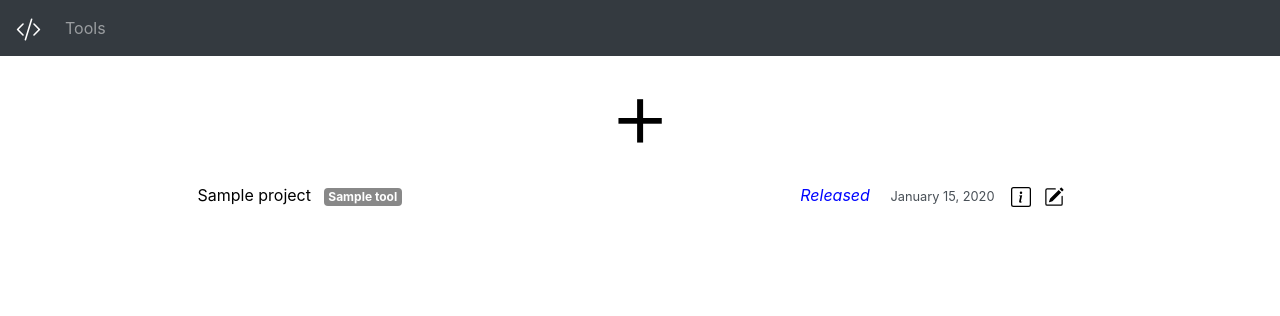
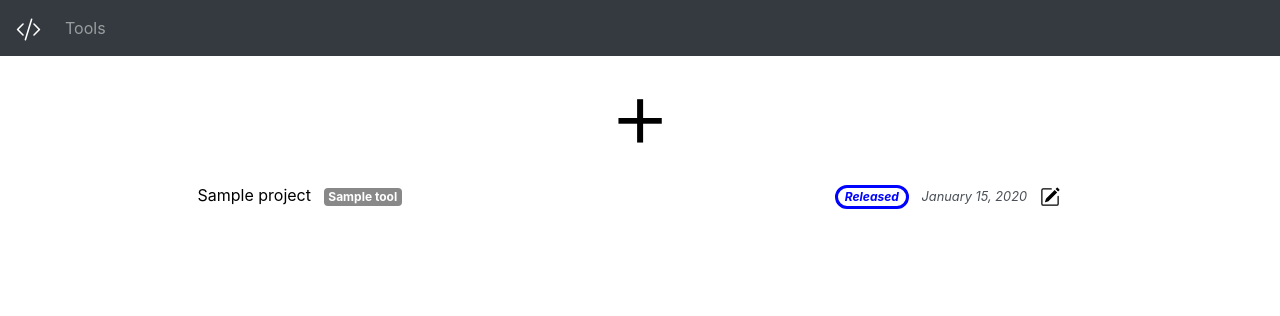
Before and after one commit to misterrager8/CodeGarden, a Flask app: page / in a window 1280 px wide. Shown: the top 316 px of the page. Run offline with Flask 2, Linux system fonts and the light colour scheme; tables that the repository leaves empty hold one stand-in row (values such as "Sample post"); some libraries are stand-ins or nearby versions.

Commit message:
Add macros
- status_badge

- date_label

```diff
--- a/modules/model.py
+++ b/modules/model.py
@@ -68,7 +68,7 @@ class Project(db.Model):
             return [self.status, "#396073"]
         elif self.status == "Released":
             return [self.status, "#0004ff"]
-        elif self.status == "Archived / On Ice":
+        elif self.status == "Archived":
             return [self.status, "#ff8c00"]
 
     def __str__(self):
--- a/modules/templates/macros.html
+++ b/modules/templates/macros.html
@@ -1,3 +1,5 @@
+{% set status_list=[["In Development", "#2ab04e"], ["Paused", "#66b9cc"], ["Released", "#0004ff"], ["Archived", "#ff8c00"]] %}
+
 <!--Title Div-->
 {% macro title_div(txt, class='') %}
 <p class="text-center {{ class }}">{{ txt }}</p>
@@ -13,6 +15,16 @@
 <a href="{{ url_for('tool', id_=tool.id) }}"><span class="badge" style="background-color:{{ tool.color }}; color:white;">{{ tool.name }}</span></a>
 {% endmacro %}
 
+<!--Status Badge-->
+{% macro status_badge(project, class='') %}
+<span class="badge badge-pill font-italic {{ class }}" style="border-style: solid; border-color:{{ project.get_status()[1] }}; color:{{ project.get_status()[1] }}">{{ project.get_status()[0] }}</span>
+{% endmacro %}
+
+<!--Date Label-->
+{% macro date_label(project, class='') %}
+<span class="font-italic {{ class }}"><small>{{ project.get_start_date() }}</small></span>
+{% endmacro %}
+
 <!--Project List Item-->
 {% macro project_list_item(project) %}
 <div class="list-group-item list-group-item-action d-flex justify-content-between border-0">
@@ -23,24 +35,25 @@
     {% endfor %}
   </div>
   <div>
-    <span class="font-italic mr-3" style="color:{{ project.get_status()[1] }}">{{ project.get_status()[0] }}</span>
-    <small class="mr-2">{{ project.get_start_date() }}</small>
-    <a href="" data-target="#info_project_{{ project.id }}" data-toggle="modal" class="mx-1" style="text-decoration:none">{{ info_icon(size='20') }}</a>
-    <a href="" data-target="#edit_project_{{ project.id }}" data-toggle="modal" class="mx-1" style="text-decoration:none">{{ edit_icon(size='20') }}</a>
+    {{ status_badge(project, class='mr-2') }}
+    {{ date_label(project, class='mr-2') }}
+    <a href="" data-target="#edit_project_{{ project.id }}" data-toggle="modal" class="mr-2" style="text-decoration:none">{{ edit_icon(size='20') }}</a>
   </div>
 </div>
 
+<!--Edit Modal-->
 {% call modal('edit_project_' + project.id|string, 'Edit Project') %}
 {{ edit_project_form(project) }}
 {% endcall %}
 
+<!--Info Modal-->
 {% call modal('info_project_' + project.id|string, project.name, class='text-center') %}
-<p>{{ project.descrip }}</p>
-<p>{{ project.get_start_date() }}</p>
-<p class="font-italic" style="color:{{ project.get_status()[1] }}">{{ project.get_status()[0] }}</p>
 {% for i in project.tools %}
 {{ tool_badge(i) }}
 {% endfor %}
+<p>{{ status_badge(project, class='mt-3') }}</p>
+{{ date_label(project) }}
+<p class="mt-2 font-italic font-weight-bold">{{ project.descrip }}</p>
 <div class="mb-4"></div>
 {% endcall %}
 
```
